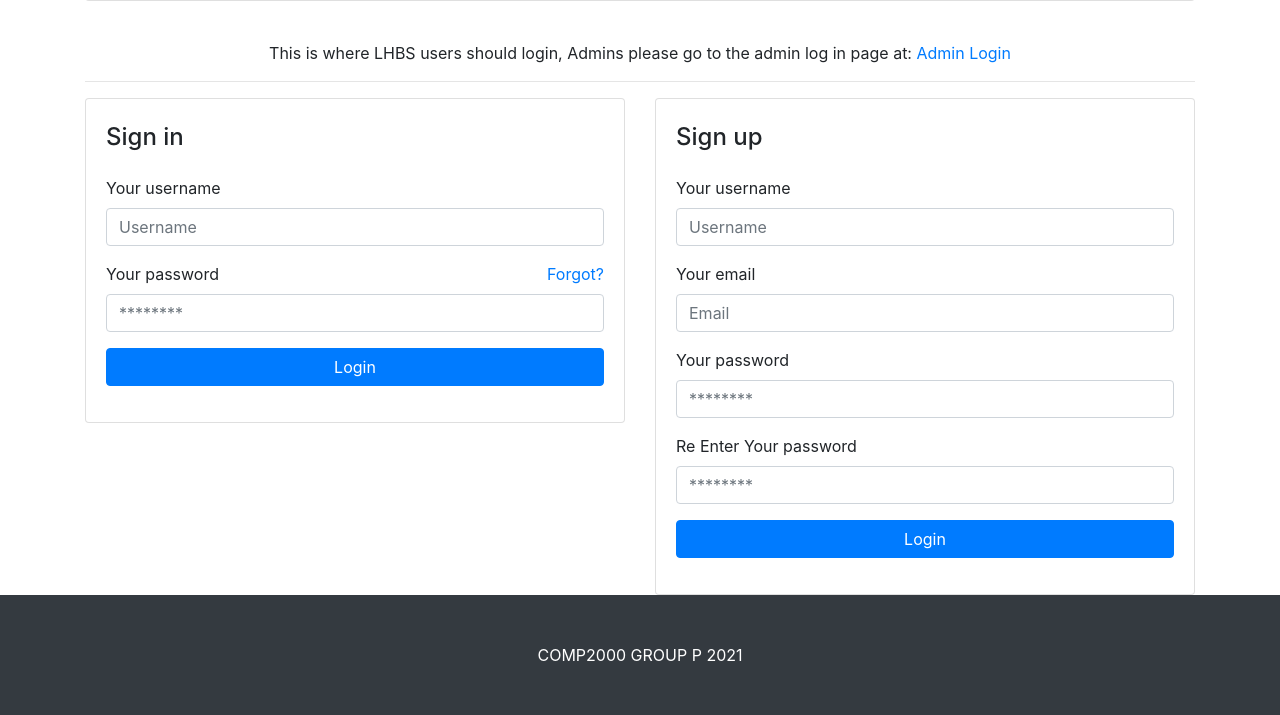
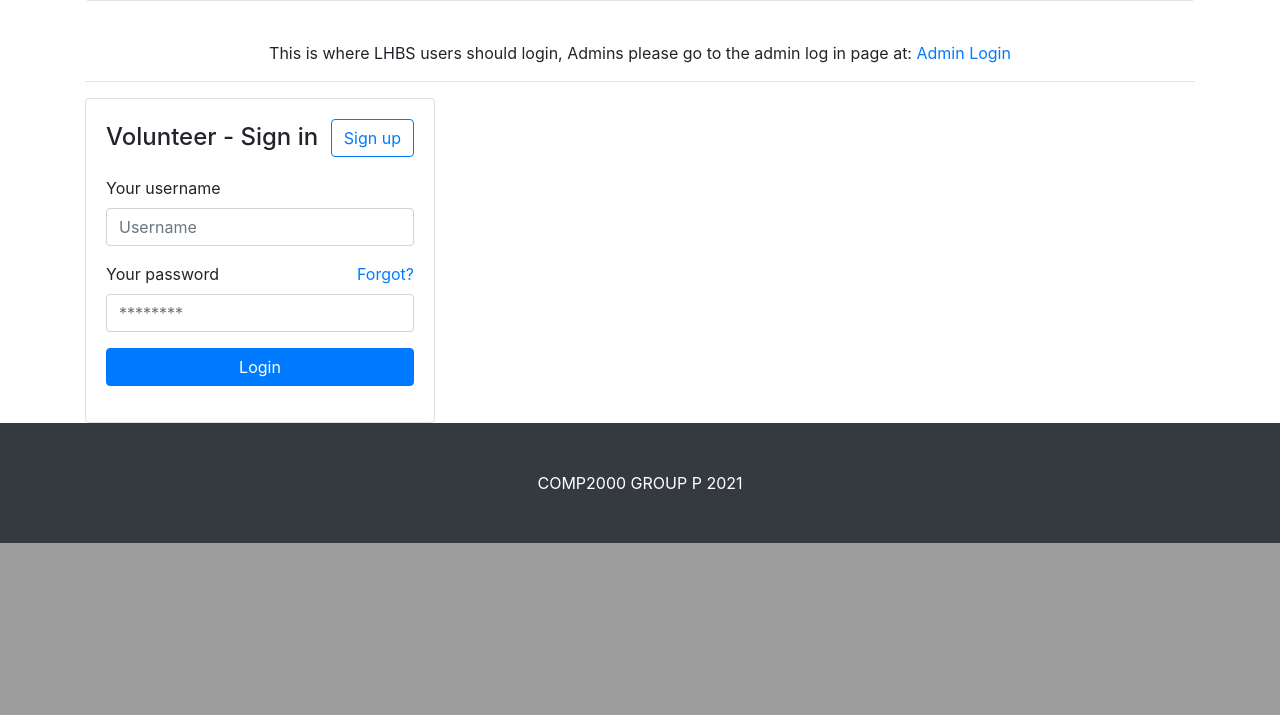
Before and after one commit to Will-Stewart/COMP2003-2020-GROUP-P-LHBS, a PHP site: page /loginUser.php in a window 1280 px wide. Shown: the part 1078-1793 px from the top of the page. After the commit the page ends 1621 px from the top, so only its background shows below. Run offline with PHP 8.4, Linux system fonts and the light colour scheme.

Commit message:
Revert "Updated Sign and Log in page"
This reverts commit a8c97672ed5870955163158a023e54df82d0f265.

```diff
--- a/public/loginUser.php
+++ b/public/loginUser.php
@@ -18,22 +18,21 @@ include_once 'header.php';
     <br>  <p class="text-center">This is where LHBS users should login, Admins please go to the admin log in page at: <a href="loginAdmin.php"> Admin Login</a></p>
     <hr>
 
-
     <div class="row">
-            <div class="col-sm">
-
+        <aside class="col-sm-4">
             <div class="card">
                 <article class="card-body">
-                        <h4 class="card-title mb-4 mt-1">Sign in</h4>
+                    <a href="" class="float-right btn btn-outline-primary">Sign up</a>
+                    <h4 class="card-title mb-4 mt-1">Volunteer - Sign in</h4>
                     <form>
                         <div class="form-group">
                             <label>Your username</label>
-                                <input type="text" class="form-control" placeholder="Username" id="username">
+                            <input type="text" class="form-control" placeholder="Username" id="">
                         </div> <!-- form-group// -->
                         <div class="form-group">
                             <a class="float-right" href="#">Forgot?</a>
                             <label>Your password</label>
-                                <input type="password" class="form-control" placeholder="********" id="password">
+                            <input type="password" class="form-control" placeholder="********" id="">
                         </div> <!-- form-group// -->
                         <div class="form-group">
                         </div> <!-- form-group// -->
@@ -44,45 +43,11 @@ include_once 'header.php';
                 </article>
             </div> <!-- card.// -->
 
+        </aside> <!-- col.// -->
+        <aside class="col-sm-4">
+
+        </aside>
     </div>
-            <div class="col-sm">
-
-                <div class="card">
-                    <article class="card-body">
-                        <h4 class="card-title mb-4 mt-1">Sign up</h4>
-                        <form>
-                            <div class="form-group">
-                                <label>Your username</label>
-                                <input type="text" class="form-control" placeholder="Username" id="username">
-                            </div> <!-- form-group// -->
-                            <div class="form-group">
-                                <label>Your email</label>
-                                <input type="text" class="form-control" placeholder="Email" id="email">
-                            </div> <!-- form-group// -->
-                            <div class="form-group">
-                                <label>Your password</label>
-                                <input type="password" class="form-control" placeholder="********" id="password">
-                            </div> <!-- form-group// -->
-                            <div class="form-group">
-                                <label>Re Enter Your password</label>
-                                <input type="password" class="form-control" placeholder="********" id="repassword">
-                            </div> <!-- form-group// -->
-                            <div class="form-group">
-                            </div> <!-- form-group// -->
-                            <div class="form-group">
-                                <button type="submit" class="btn btn-primary btn-block"> Login  </button>
-                            </div> <!-- form-group// -->
-                        </form>
-                    </article>
-                </div> <!-- card.// -->
-
-
-            </div>
-        </div>
-
-
-
-
 
 
 </div>
```
Lines whose indentation alone changed are shown as unchanged.
